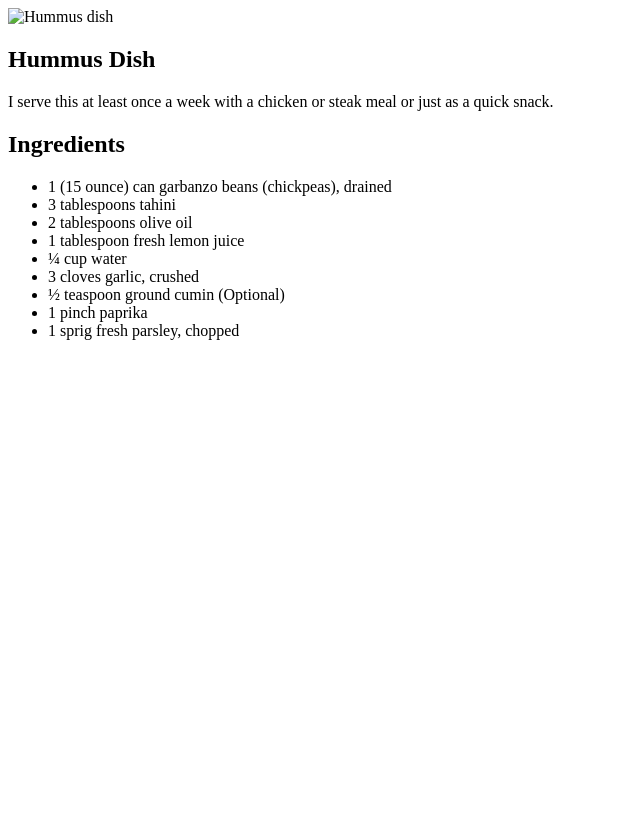
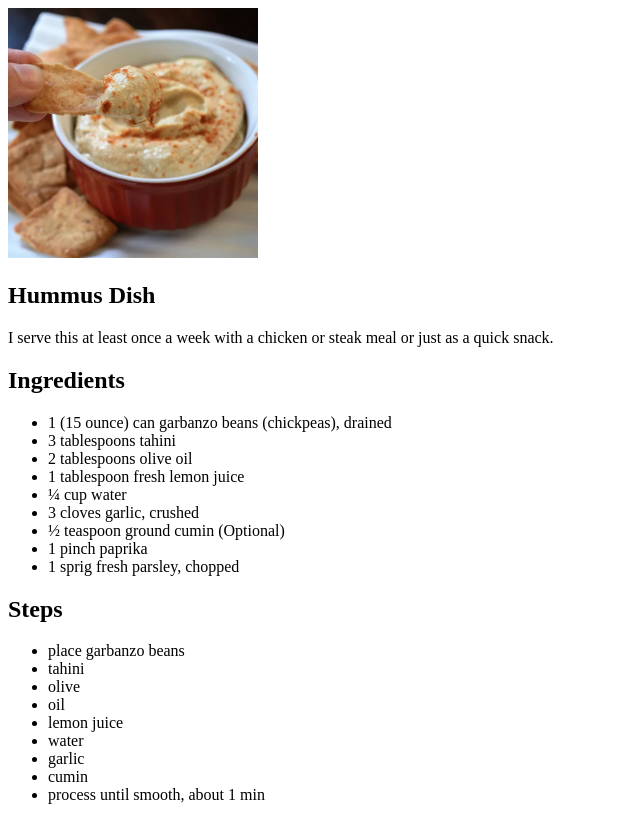
Before and after one commit to Ennryl2/odin-recipes, a plain HTML site: page recipes/hummus.html in a window 1280 px wide. Shown: the whole page, without its empty margins (0-640 px from the left). Drawn offline with Linux system fonts and the light colour scheme.

Commit message:
Added html hummus dish

```diff
--- a/recipes/hummus.html
+++ b/recipes/hummus.html
@@ -7,7 +7,7 @@
     <title>Hummus</title>
 </head>
 <body>
-    <img src="img/3885541-c715552b54cb464f967271be9f0e6232.webp" alt="Hummus dish" width="300" height="300">
+    <img src="img/3885541-c715552b54cb464f967271be9f0e6232.webp" alt="Hummus dish" width="250" height="250">
     <h2>Hummus Dish</h2>
     <p>I serve this at least once a week with a chicken or steak meal or just as a quick snack.</p>
     <h2>Ingredients</h2>
@@ -22,5 +22,17 @@
         <li>1 pinch paprika</li>
         <li>1 sprig fresh parsley, chopped</li>
     </ul>
+    <h2>Steps</h2>
+    <ul>
+        <li>place garbanzo beans</li>
+        <li>tahini</li>
+        <li>olive</li>
+        <li>oil</li>
+        <li>lemon juice</li>
+        <li>water</li>
+        <li>garlic</li>
+        <li>cumin</li>
+        <li>process until smooth, about 1 min</li>
+    </ul>
 </body>
 </html>
```
Also changed, not shown: recipes/img/3885541-c715552b54cb464f967271be9f0e6232.webp (added).
